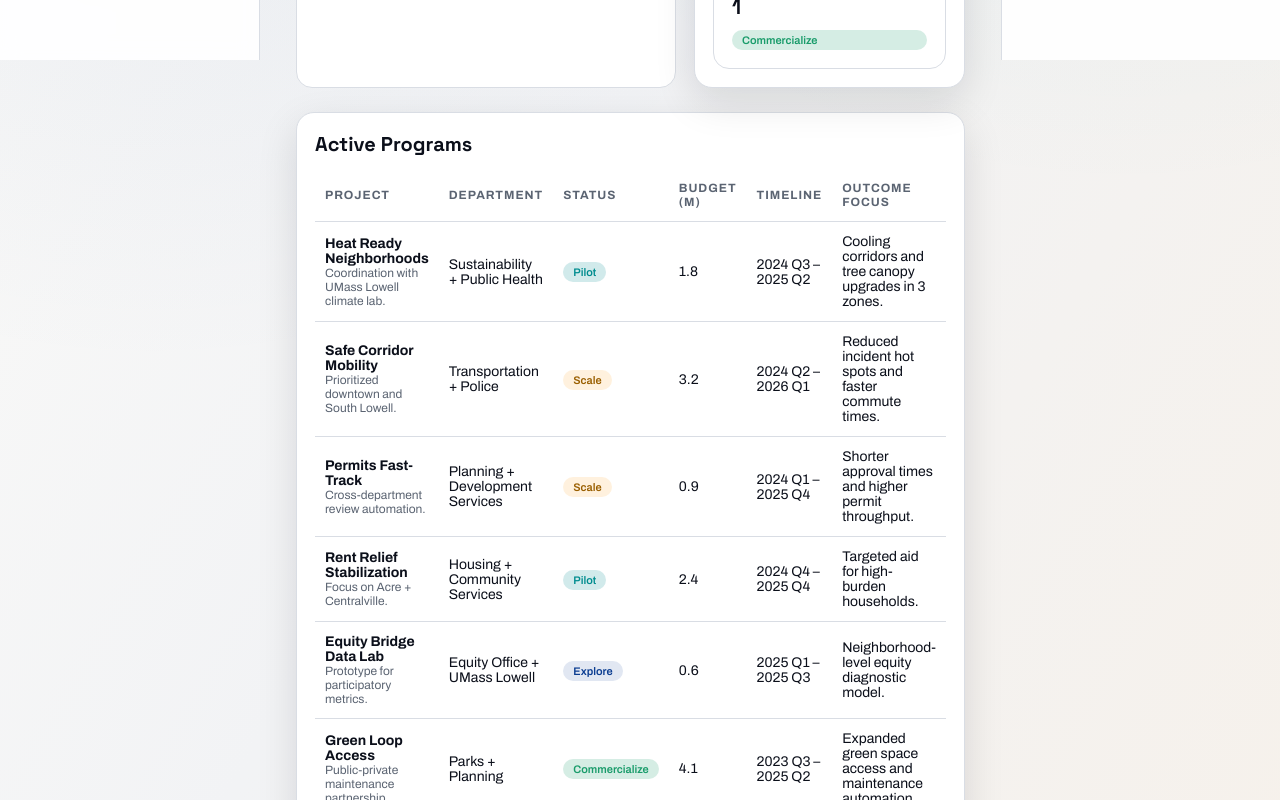
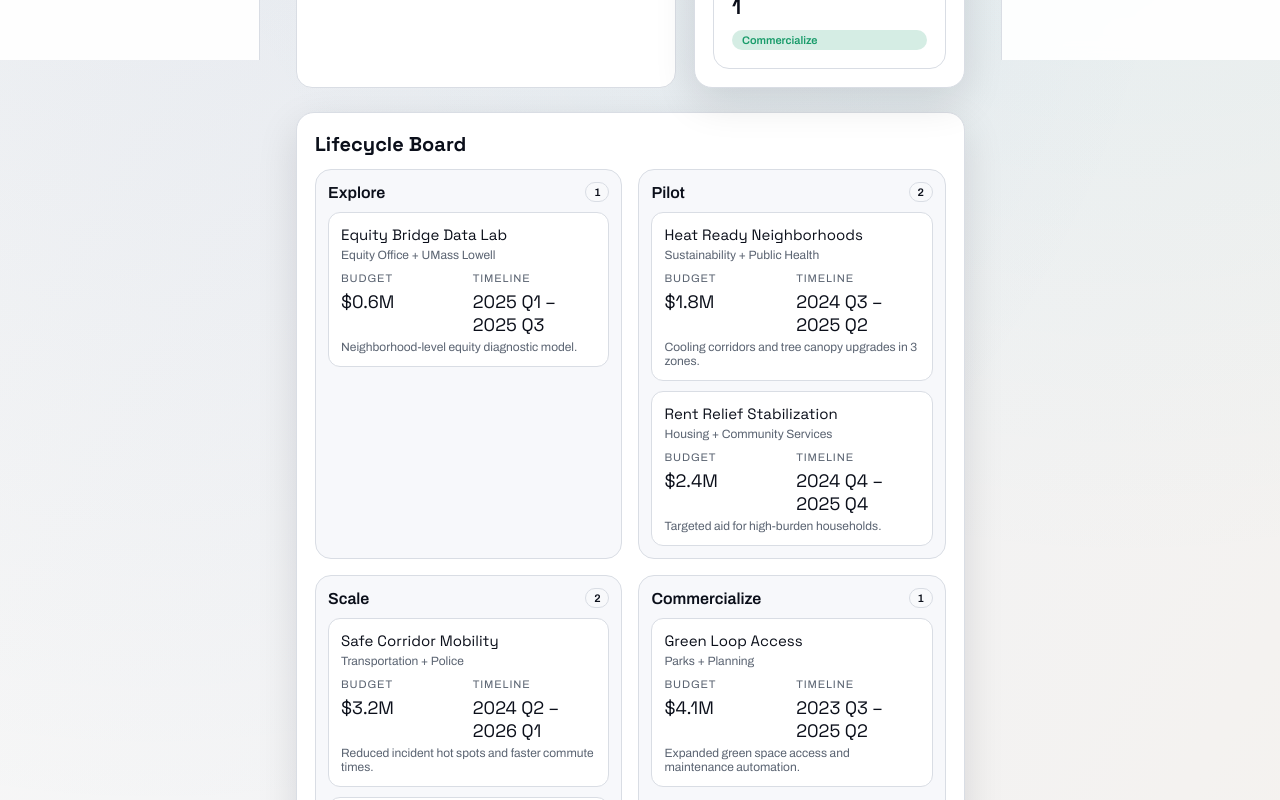
Before and after one commit to anmolmanchanda/UEF_Lowell_Dashboard, a Next.js app: page /projects in a window 1280 px wide. Shown: the part 740-1540 px from the top of the page. Built offline with nearby package versions, Linux system fonts and the light colour scheme; no server answers; the database is empty.

Commit message:
Revamp citywide and projects UI

```diff
--- a/app/globals.css
+++ b/app/globals.css
@@ -135,6 +135,19 @@ main {
   color: var(--muted);
 }
 
+.hero-grid {
+  display: grid;
+  grid-template-columns: 1.3fr 1fr;
+  gap: 18px;
+  align-items: center;
+}
+
+.hero-metrics {
+  display: grid;
+  grid-template-columns: repeat(2, minmax(0, 1fr));
+  gap: 12px;
+}
+
 .kpi-grid {
   display: grid;
   grid-template-columns: repeat(auto-fit, minmax(200px, 1fr));
@@ -198,6 +211,51 @@ main {
   margin-top: 24px;
 }
 
+.insight-grid {
+  display: grid;
+  grid-template-columns: repeat(auto-fit, minmax(220px, 1fr));
+  gap: 16px;
+  margin-top: 22px;
+}
+
+.insight-card {
+  padding: 16px;
+  border-radius: 16px;
+  background: #fff;
+  border: 1px solid var(--stroke);
+  box-shadow: var(--shadow);
+}
+
+.insight-title {
+  font-family: var(--font-space), "Segoe UI", sans-serif;
+  font-size: 16px;
+  margin-top: 6px;
+}
+
+.insight-value {
+  font-size: 14px;
+  margin-top: 6px;
+}
+
+.insight-sub {
+  font-size: 12px;
+  color: var(--muted);
+  margin-top: 6px;
+}
+
+.data-grid {
+  display: grid;
+  grid-template-columns: repeat(auto-fit, minmax(220px, 1fr));
+  gap: 12px;
+}
+
+.data-card {
+  padding: 14px;
+  border-radius: 12px;
+  border: 1px solid var(--stroke);
+  background: #fff;
+}
+
 .chart-card {
   padding: 18px;
   border-radius: 16px;
@@ -240,6 +298,57 @@ main {
   font-family: var(--font-space), "Segoe UI", sans-serif;
   font-size: 18px;
   margin-top: 6px;
+}
+
+.lane-grid {
+  display: grid;
+  grid-template-columns: repeat(auto-fit, minmax(220px, 1fr));
+  gap: 16px;
+}
+
+.lane-column {
+  background: #f7f8fb;
+  border-radius: 16px;
+  padding: 12px;
+  border: 1px solid var(--stroke);
+}
+
+.lane-header {
+  display: flex;
+  justify-content: space-between;
+  align-items: center;
+  font-weight: 600;
+  margin-bottom: 10px;
+}
+
+.lane-cards {
+  display: grid;
+  gap: 10px;
+}
+
+.project-card {
+  background: #fff;
+  border-radius: 12px;
+  border: 1px solid var(--stroke);
+  padding: 12px;
+}
+
+.project-title {
+  font-family: var(--font-space), "Segoe UI", sans-serif;
+  font-size: 15px;
+}
+
+.project-sub {
+  font-size: 12px;
+  color: var(--muted);
+  margin-top: 4px;
+}
+
+.project-metrics {
+  display: grid;
+  grid-template-columns: repeat(2, minmax(0, 1fr));
+  gap: 8px;
+  margin-top: 10px;
 }
 
 .chart-card h3 {
@@ -428,4 +537,7 @@ main {
   .lens-grid {
     grid-template-columns: 1fr;
   }
+  .hero-grid {
+    grid-template-columns: 1fr;
+  }
 }
--- a/app/projects/page.tsx
+++ b/app/projects/page.tsx
@@ -1,5 +1,7 @@
 import ChartCard from "@/components/ChartCard";
 import { getProjects } from "@/lib/data";
+
+const STATUS_ORDER = ["Explore", "Pilot", "Scale", "Commercialize"] as const;
 
 export default async function ProjectsPage() {
   const projects = await getProjects();
@@ -52,6 +54,41 @@ export default async function ProjectsPage() {
       </section>
 
       <section className="panel" style={{ marginTop: 24, padding: 18 }}>
+        <h3 className="section-title">Lifecycle Board</h3>
+        <div className="lane-grid">
+          {STATUS_ORDER.map((status) => (
+            <div key={status} className="lane-column">
+              <div className="lane-header">
+                <span>{status}</span>
+                <span className="badge">{statusCounts[status] ?? 0}</span>
+              </div>
+              <div className="lane-cards">
+                {projects
+                  .filter((project) => project.status === status)
+                  .map((project) => (
+                    <div key={project.id} className="project-card">
+                      <div className="project-title">{project.name}</div>
+                      <div className="project-sub">{project.department}</div>
+                      <div className="project-metrics">
+                        <div>
+                          <div className="stat-label">Budget</div>
+                          <div className="stat-value">${project.budget.toFixed(1)}M</div>
+                        </div>
+                        <div>
+                          <div className="stat-label">Timeline</div>
+                          <div className="stat-value">{project.timeline}</div>
+                        </div>
+                      </div>
+                      <div className="project-sub">{project.outcome}</div>
+                    </div>
+                  ))}
+              </div>
+            </div>
+          ))}
+        </div>
+      </section>
+
+      <section className="panel" style={{ marginTop: 24, padding: 18 }}>
         <h3 className="section-title">Active Programs</h3>
         <table className="table">
           <thead>
```
Also changed, not shown: app/page.tsx (+97 -8 lines).
